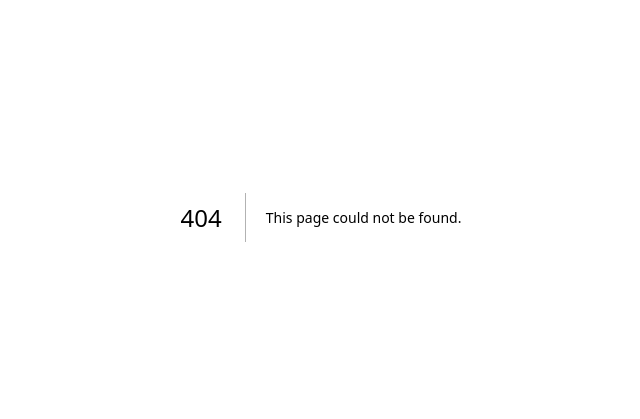
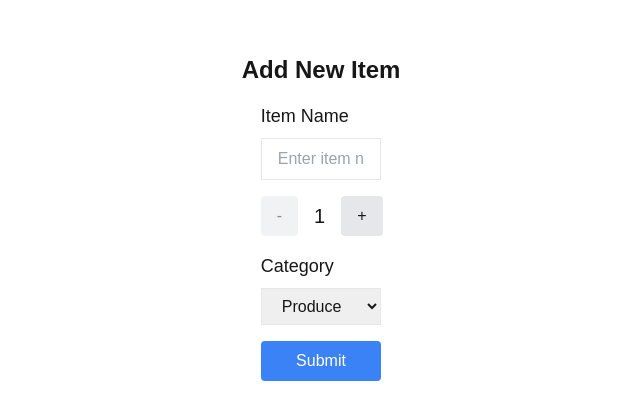
Before and after one commit to Kiru1288/cprg306-assignments, a Next.js app: page /week-5 in a window 1280 px wide. Before the commit this address had no page. Shown: the part 183-602 px from the top of the page, without its empty margins (319-959 px from the left). Built offline with nearby package versions, Linux system fonts and the light colour scheme.

Commit message:
Finished Work
Week 5 work

```diff
--- a/app/page.js
+++ b/app/page.js
@@ -19,6 +19,10 @@ export default function Home() {
               Week 4 Page
             </Link>
 
+            <Link href="/week-5">
+              Week 5 Page
+            </Link>
+
           </li>
         </ul>
       </nav>
--- /dev/null
+++ b/app/week-5/new-item.js
@@ -0,0 +1,93 @@
+"use client";
+import { useState } from "react";
+
+export default function NewItem() {
+  const [name, setName] = useState('');
+  const [category, setCategory] = useState('produce');
+  const [quantity, setQuantity] = useState(1);
+
+  const increment = () => {
+    if (quantity < 20) {
+      setQuantity((prev) => prev + 1);
+    }
+  };
+
+  const decrement = () => {
+    if (quantity > 1) {
+      setQuantity((prev) => prev - 1);
+    }
+  };
+
+  const handleSubmit = (e) => {
+    e.preventDefault();
+    const item = { name, quantity, category };
+    console.log(item);
+    alert(`Item added: ${name}, Quantity: ${quantity}, Category: ${category}`);
+    setName('');
+    setQuantity(1);
+    setCategory('produce');
+  };
+
+  return (
+    <div className="flex flex-col items-center space-y-4">
+      <h1 className="text-2xl font-bold">Add New Item</h1>
+      <form onSubmit={handleSubmit} className="space-y-4 w-1/2">
+        <div>
+          <label htmlFor="name" className="block mb-2 text-lg">Item Name</label>
+          <input
+            type="text"
+            id="name"
+            value={name}
+            onChange={(e) => setName(e.target.value)}
+            placeholder="Enter item name"
+            required
+            className="w-full border px-4 py-2"
+          />
+        </div>
+        <div className="flex items-center space-x-4">
+          <button
+            type="button"
+            onClick={decrement}
+            disabled={quantity === 1}
+            className={`px-4 py-2 bg-gray-200 rounded ${quantity === 1 ? "opacity-50" : ""}`}
+          >
+            -
+          </button>
+          <span className="text-xl">{quantity}</span>
+          <button
+            type="button"
+            onClick={increment}
+            disabled={quantity === 20}
+            className={`px-4 py-2 bg-gray-200 rounded ${quantity === 20 ? "opacity-50" : ""}`}
+          >
+            +
+          </button>
+        </div>
+        <div>
+          <label htmlFor="category" className="block mb-2 text-lg">Category</label>
+          <select
+            id="category"
+            value={category}
+            onChange={(e) => setCategory(e.target.value)}
+            className="w-full border px-4 py-2"
+          >
+            <option value="produce">Produce</option>
+            <option value="dairy">Dairy</option>
+            <option value="bakery">Bakery</option>
+            <option value="meat">Meat</option>
+            <option value="frozen">Frozen Foods</option>
+            <option value="canned">Canned Goods</option>
+            <option value="dry">Dry Goods</option>
+            <option value="beverages">Beverages</option>
+            <option value="snacks">Snacks</option>
+            <option value="household">Household</option>
+            <option value="other">Other</option>
+          </select>
+        </div>
+        <button type="submit" className="px-4 py-2 bg-blue-500 text-white rounded w-full">
+          Submit
+        </button>
+      </form>
+    </div>
+  );
+}
--- /dev/null
+++ b/app/week-5/page.js
@@ -0,0 +1,10 @@
+import NewItem from './new-item';
+
+export default function Page() {
+  return (
+    <main className="flex flex-col items-center justify-center h-screen">
+
+      <NewItem />
+    </main>
+  );
+}
```
